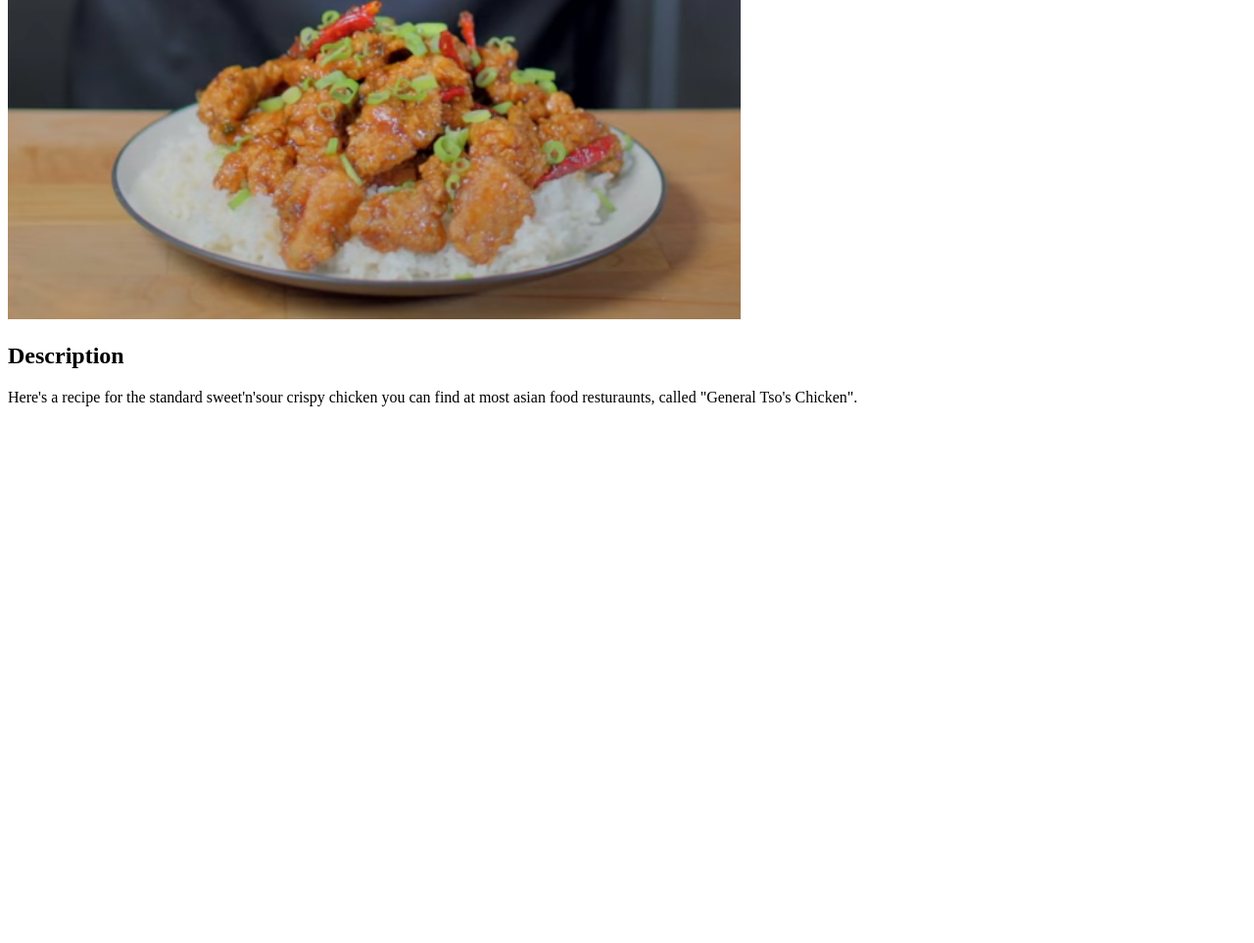
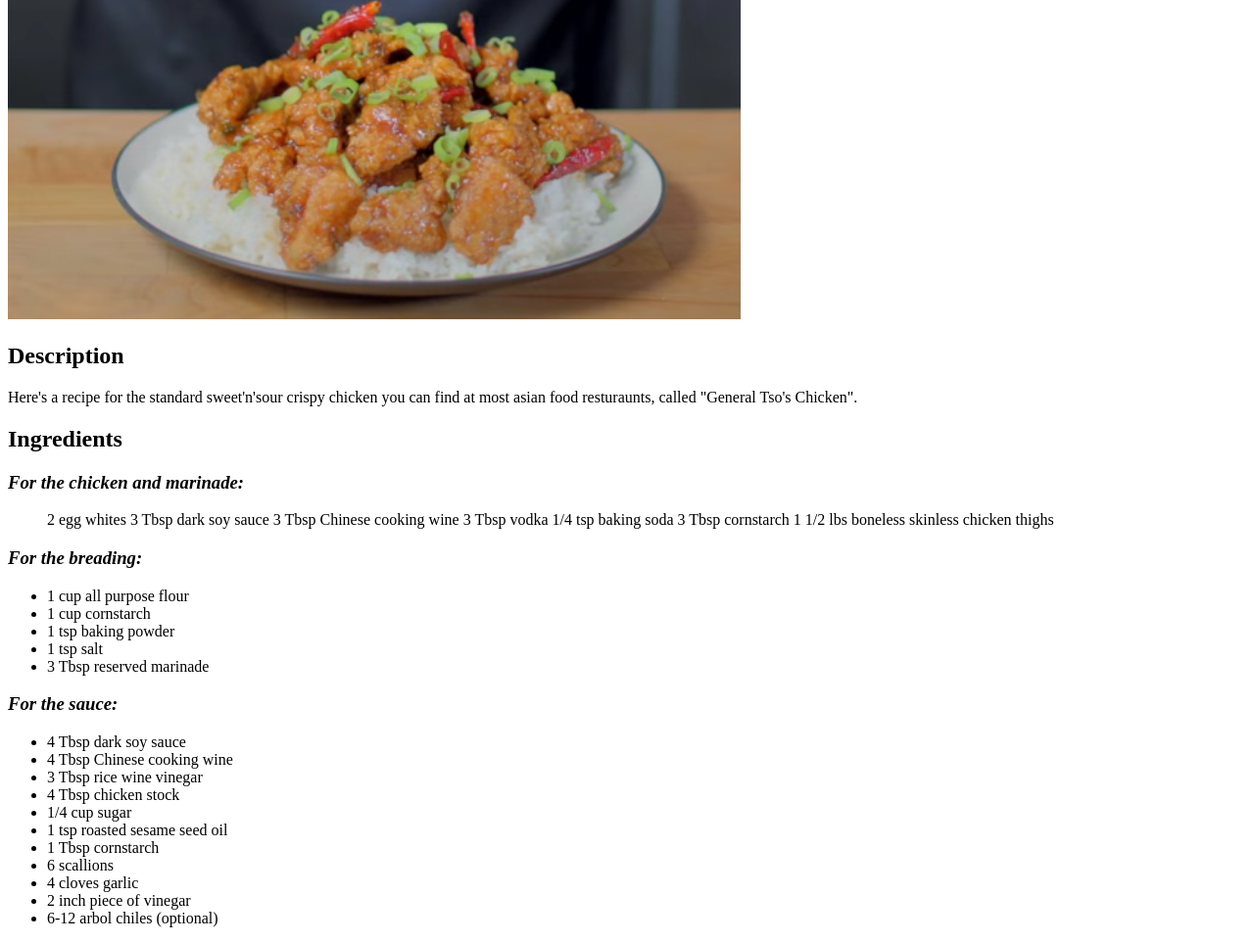
Before and after one commit to dragonstaffdev/odin-recipes, a plain HTML site: page recipes/crispychicken.html in a window 1280 px wide. Shown: the part 189-1152 px from the top of the page at 98% size. Before the commit the page ends 800 px from the top, so only its background shows below. Drawn offline with Linux system fonts and the light colour scheme.

Commit message:
Added ingredients part to crispy chicken recipe. I added an ingredients header to the crispy chicken recipe as well as three unordered lists below it, containing the ingredients themselves.

```diff
--- a/recipes/crispychicken.html
+++ b/recipes/crispychicken.html
@@ -7,8 +7,46 @@
         <body>
             <h1>General's Crispy Chicken</h1>
             <img src="../images/GeneralCrispyChicken.png">
+
             <h2>Description</h2>
             <p>Here's a recipe for the standard sweet'n'sour crispy chicken you can find at most asian food resturaunts, called "General Tso's Chicken".</p>
+
+            <h2>Ingredients</h2>
+            <h3><em>For the chicken and marinade:</em></h3>
+            <ul>
+                <il>2 egg whites</il>
+                <il>3 Tbsp dark soy sauce</il>
+                <il>3 Tbsp Chinese cooking wine</il>
+                <il>3 Tbsp vodka</il>
+                <il>1/4 tsp baking soda</il>
+                <il>3 Tbsp cornstarch</il>
+                <il>1 1/2 lbs boneless skinless chicken thighs</il>
+            </ul>
+
+            <h3><em>For the breading:</em></h3>
+            <ul>
+                <li>1 cup all purpose flour</li>
+                <li>1 cup cornstarch</li>
+                <li>1 tsp baking powder</li>
+                <li>1 tsp salt</li>
+                <li>3 Tbsp reserved marinade</li>
+            </ul>
+
+            <h3><em>For the sauce:</em></h3>
+            <ul>
+                <li>4 Tbsp dark soy sauce</li>
+                <li>4 Tbsp Chinese cooking wine</li>
+                <li>3 Tbsp rice wine vinegar</li>
+                <li>4 Tbsp chicken stock</li>
+                <li>1/4 cup sugar</li>
+                <li>1 tsp roasted sesame seed oil</li>
+                <li>1 Tbsp cornstarch</li>
+                <li>6 scallions</li>
+                <li>4 cloves garlic</li>
+                <li>2 inch piece of vinegar</li>
+                <li>6-12 arbol chiles (optional)</li>
+            </ul>
+
         </body>
     </head>
 </html>
```
